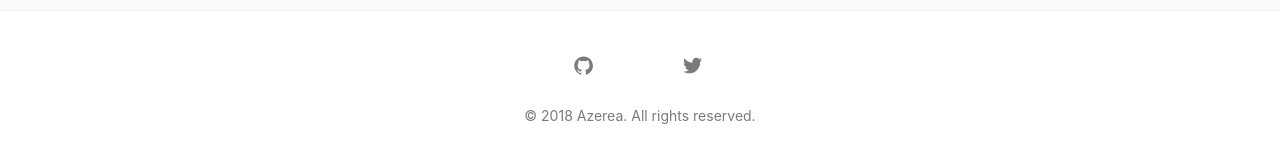
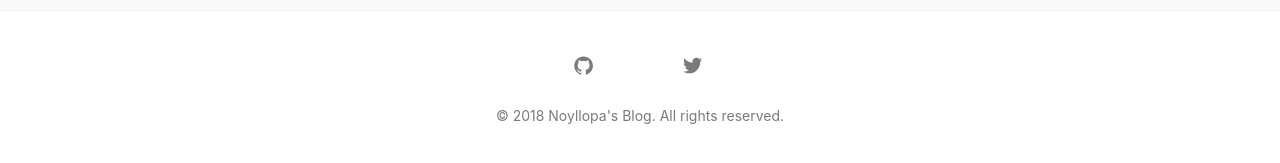
Before and after one commit to Noyllopa/noyllopa.github.io, a Jekyll site: the page built from index.md, in a window 1280 px wide and 900 px high, scrolled down 935 px. Shown: the part 729-892 px from the top of the window. Built offline with Jekyll 4.4.1, drawn with Linux system fonts in a browser that asks for light colours.

Commit message:
Update _config.yml

```diff
--- a/_config.yml
+++ b/_config.yml
@@ -1,4 +1,4 @@
-title: Azerea # your site title
+title: Noyllopa's Blog # your site title
 author: GitHub User
 email: noyllopa.rain@gmail.com # email for form submission, you also have to change it in _js/scripts.js
 description: > # this means to ignore newlines until "baseurl:"
```
